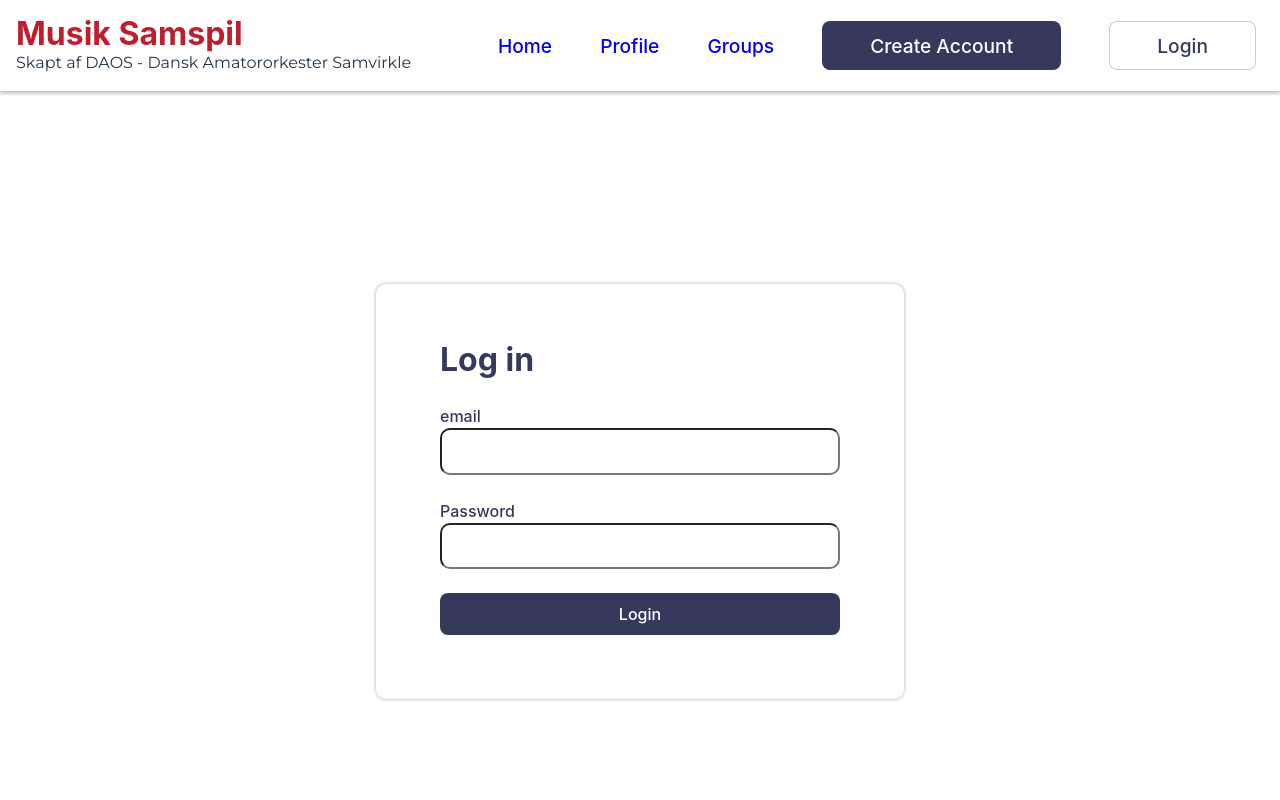
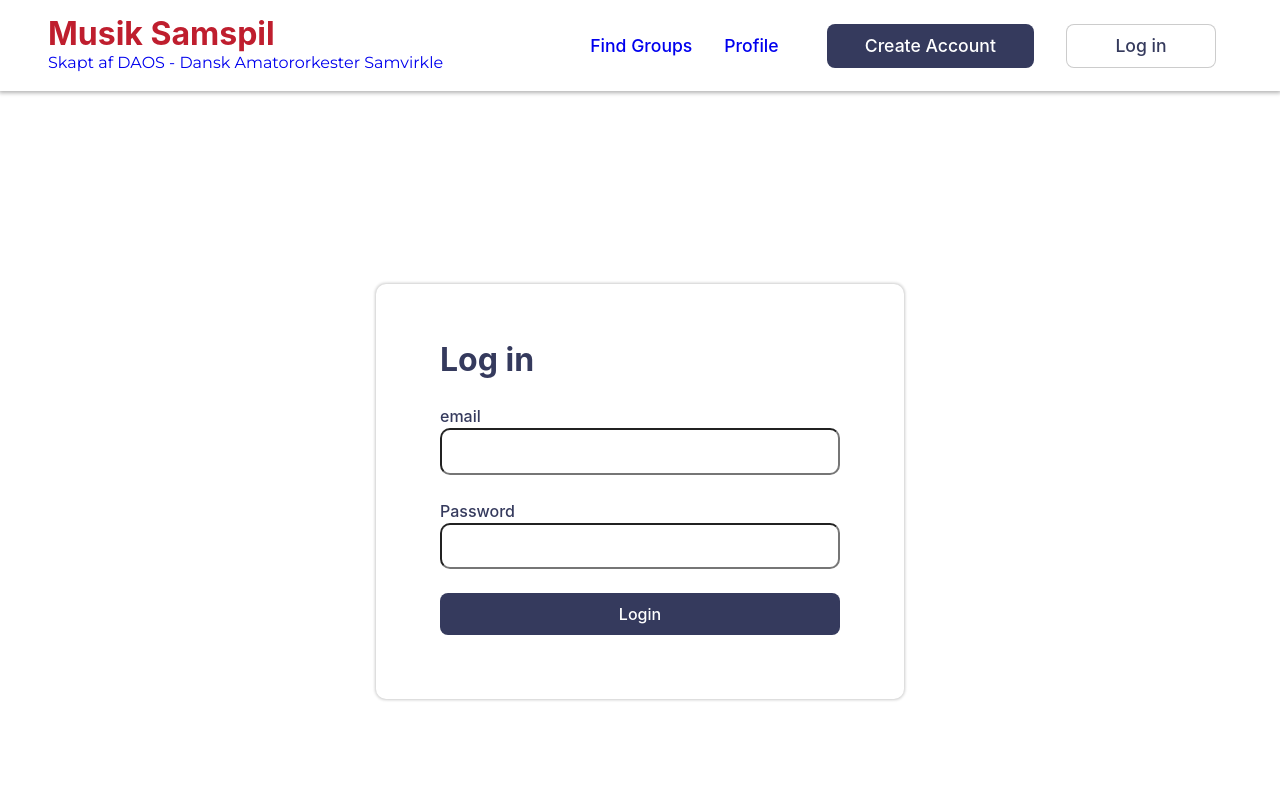
Before and after one commit to Baranuel/ensemble-frontend, a React (Vite) app: page /login in a window 1280 px wide. Shown: the top 800 px of the page. Built offline with nearby package versions, Linux system fonts and the light colour scheme.

Commit message:
some visual updates as well as fixing the bugs

```diff
--- a/src/components/CreateAccButton.jsx
+++ b/src/components/CreateAccButton.jsx
@@ -5,9 +5,9 @@ import styled from "styled-components";
 
 function CreateAccButton(props) {
   return (
-    <ButtonCss bgColor={props.bgColor}>
-      <LinkCss to={`${props.path}`}>{props.name}</LinkCss>
-    </ButtonCss>
+    <LinkCss to={`${props.path}`}>
+      <ButtonCss bgColor={props.bgColor}>{props.name}</ButtonCss>
+    </LinkCss>
   );
 }
 
@@ -16,9 +16,12 @@ export default CreateAccButton;
 const ButtonCss = styled.button`
   background-color: #353a5d;
   margin: 0 0.5rem;
+  font-size: clamp(0.95rem, 2vw, 1.2rem);
+  min-width: 150px;
+  width: 100%;
+  color: white;
 `;
 
 const LinkCss = styled(Link)`
   text-decoration: none;
-  color: white;
 `;
--- a/src/components/Ensemble.jsx
+++ b/src/components/Ensemble.jsx
@@ -5,7 +5,9 @@ import { User } from "@styled-icons/boxicons-solid/User";
 import { LocationDot } from "@styled-icons/fa-solid/LocationDot";
 import { Guitar } from "@styled-icons/fluentui-system-filled/Guitar";
 import { AuthContext } from "../context/AuthContextProvider";
-import useGetAllEnsembles from "../hooks/useGetAllEnsembles";
+import { Check2 } from "@styled-icons/bootstrap/Check2";
+import { Admin } from "@styled-icons/remix-fill/Admin";
+import JazzIcon from "../assets/icons8-jazz.svg";
 
 function Ensemble(props) {
   const { ensemble, user, refetch } = props;
@@ -25,7 +27,6 @@ function Ensemble(props) {
       body: JSON.stringify({ ensembleId: ensemble._id, userId: user._id }),
     });
     const data = await response.json();
-    console.log(data);
     await refetch();
     setLoading(false);
   };
@@ -40,14 +41,41 @@ function Ensemble(props) {
     return ensemble.creator._id === user._id ? true : false;
   };
 
+  const showMemberNames = () => {
+    const numberOfMembers = ensemble.members.length;
+    const shortenedArrayOfMembers = ensemble.members.slice(0, 4);
+
+    switch (true) {
+      case numberOfMembers < 4:
+        return ensemble.members.map((member, index) => {
+          return (
+            <li key={index}>
+              <p> {member.firstName}</p>
+            </li>
+          );
+        });
+
+      case numberOfMembers > 4:
+        return (
+          <li>
+            {shortenedArrayOfMembers.map((member, index) => (
+              <p key={index}> {member.firstName}</p>
+            ))}
+            <SpanCss>...</SpanCss>
+          </li>
+        );
+    }
+  };
+
   return (
     <EnsembleCard>
+      <JazzIconCss src={JazzIcon} />
       <Wrapper>
         <Heading>{ensemble.title} </Heading>
         <Genre>{ensemble.genre}</Genre>
 
         <IconKey>
-          <UserIconCss />
+          <AdminCss />
           <h4>Creator: </h4>
           {isUserCreator() ? <p>You</p> : <p>{ensemble.creator.username}</p>}
         </IconKey>
@@ -62,11 +90,7 @@ function Ensemble(props) {
           <IconKey>
             <UserIconCss />
             <h4>Members:</h4>
-            {ensemble.members.map((member, ix) => (
-              <li style={{ listStyleType: "none" }} key={ix}>
-                <p> {member.firstName} </p>
-              </li>
-            ))}
+            {showMemberNames()}
           </IconKey>
         </ul>
       </Wrapper>
@@ -84,6 +108,13 @@ function Ensemble(props) {
             text="Join Group"
           />
         )}
+        {isUserMember() && (
+          <IsMember>
+            <CheckCss />
+            Member
+          </IsMember>
+        )}
+        {isUserCreator() && <AdminCss color="white" />}
       </BottomBanner>
     </EnsembleCard>
   );
@@ -92,12 +123,22 @@ function Ensemble(props) {
 export default Ensemble;
 
 const ButtonCss = styled(GenericButton)`
-  color: #bf1e2f;
+  background-color: #bf1e2f;
   font-family: Montserrat;
   font-weight: 700;
-  background: white;
+  color: white;
 `;
 
+const SpanCss = styled.span`
+  font-weight: 700;
+`;
+
+const IsMember = styled.h3`
+  color: #56a4e8;
+  font-family: Montserrat;
+  font-size: 0.85rem;
+  font-weight: 700;
+`;
 const BottomBanner = styled.div`
   display: flex;
   width: 100%;
@@ -120,7 +161,18 @@ const Wrapper = styled.div`
   }
 `;
 
+const JazzIconCss = styled.img`
+  position: absolute;
+  opacity: 0.5;
+  right: -15%;
+  bottom: 15%;
+  height: 200px;
+  width: 200px;
+`;
+
 const EnsembleCard = styled.div`
+  overflow: hidden;
+  position: relative;
   display: flex;
   flex-direction: column;
   width: 450px;
@@ -152,7 +204,7 @@ const IconKey = styled.div`
   }
 
   li p {
-    margin-right: 0.25rem;
+    margin-left: 0.25rem;
   }
 `;
 
@@ -164,10 +216,22 @@ const Heading = styled.h1`
   margin-bottom: 0.25rem;
 `;
 
+const AdminCss = styled(Admin)`
+  width: 20px;
+  color: ${(p) => (p.color ? p.color : "#353a5d")};
+`;
+
 const UserIconCss = styled(User)`
   height: 20px;
   width: 20px;
   color: #353a5d;
+`;
+
+const CheckCss = styled(Check2)`
+  height: 20px;
+  width: 20px;
+  margin-right: 0.25rem;
+  color: #56a4e8;
 `;
 const GuitarCss = styled(Guitar)`
   height: 20px;
--- a/src/components/GenericButton.jsx
+++ b/src/components/GenericButton.jsx
@@ -1,18 +1,40 @@
 import React from "react";
+import Spinner from "./Spinner";
 import styled from "styled-components";
 
 function GenericButton(props) {
   const { isLoading, onClick, text, className } = props;
   return (
     <Button className={className} onClick={onClick}>
-      {isLoading ? "...loading" : text}
+      {isLoading ? <SpinnerCss className /> : text}
     </Button>
   );
 }
 
 export default GenericButton;
 
+const SpinnerCss = styled(Spinner)`
+  height: 26px;
+  width: 26px;
+  position: absolute;
+  color: white;
+
+  div {
+    top: -80%;
+    left: -75%;
+    transform: translateX(100%) translateY(80%);
+
+    height: 100%;
+    width: 100%;
+    border: 2px solid black;
+    border-color: white transparent transparent transparent;
+  }
+`;
+
 const Button = styled.button`
+  position: relative;
+  min-width: 125px;
+  min-height: 40px;
   &:focus {
     border: none;
     outline: none;
--- a/src/components/LoginButton.jsx
+++ b/src/components/LoginButton.jsx
@@ -5,9 +5,9 @@ import styled from "styled-components";
 
 function LoginButton(props) {
   return (
-    <ButtonCss bgColor={props.bgColor}>
-      <LinkCss to={`${props.path}`}>{props.name}</LinkCss>
-    </ButtonCss>
+    <LinkCss to={`${props.path}`}>
+      <ButtonCss bgColor={props.bgColor}>{props.name}</ButtonCss>
+    </LinkCss>
   );
 }
 
@@ -15,11 +15,12 @@ export default LoginButton;
 
 const ButtonCss = styled.button`
   background-color: white;
-  margin: 0 0.5rem;
+  align-self: center;
+  min-width: 150px;
   border: 1px solid rgba(0, 0, 0, 0.2);
+  color: #353a5d;
 `;
 
 const LinkCss = styled(Link)`
   text-decoration: none;
-  color: #353a5d;
 `;
--- a/src/components/Navigation.jsx
+++ b/src/components/Navigation.jsx
@@ -1,23 +1,27 @@
-import React from "react";
+import React, { useContext } from "react";
 import styled from "styled-components";
 import LinkItem from "./LinkItem";
 import CreateAccButton from "./CreateAccButton";
 import LoginButton from "./LoginButton";
+import { Link } from "react-router-dom";
+import { AuthContext } from "../context/AuthContextProvider";
+function Navigation() {
+  const { access_token } = useContext(AuthContext);
 
-function Navigation() {
   return (
     <StyledNavigation>
-      <Title>
-        <TitleHeading>Musik Samspil</TitleHeading>
+      <Title to="/">
+        <TitleHeading> Musik Samspil</TitleHeading>
         <TitleText>Skapt af DAOS - Dansk Amatororkester Samvirkle</TitleText>
       </Title>
 
       <Wrapper>
-        <LinkItem path="/" name="Home" />
+        <LinkItem path="/groups" name="Find Groups" />
         <LinkItem path="/profile" name="Profile" />
-        <LinkItem path="/groups" name="Groups" />
-        <CreateAccButton path="/register" name="Create Account" />
-        <LoginButton path="/login" name="Login" />
+        {!access_token && (
+          <CreateAccButton path="/register" name="Create Account" />
+        )}
+        <LoginButton path="/login" name={access_token ? "Log out" : "Log in"} />
         {/* <Link to="/profile">Profile</Link>
         <Link to="/groups">Log ind</Link> */}
       </Wrapper>
@@ -32,12 +36,13 @@ const StyledNavigation = styled.nav`
   display: flex;
   align-items: center;
   justify-content: space-between;
-
+  padding: 0 2rem;
   box-shadow: 0px 1px 4px 1px rgba(0, 0, 0, 0.3);
   background-color: white;
 `;
 
-const Title = styled.div`
+const Title = styled(Link)`
+  text-decoration: none;
   padding: 1rem;
 `;
 
@@ -55,11 +60,11 @@ const TitleText = styled.p`
 
 const Wrapper = styled.div`
   display: flex;
-  justify-content: space-between;
+  justify-content: space-evenly;
   align-items: center;
 
   * {
-    margin: 0 1.5rem;
-    font-size: 1.2rem;
+    margin: 0 1rem;
+    font-size: 1.1rem;
   }
 `;
--- a/src/components/Spinner.jsx
+++ b/src/components/Spinner.jsx
@@ -2,6 +2,7 @@ import React from "react";
 import styles from "../App.css";
 
 function Spinner(props) {
+  console.log(props);
   return (
     <div className={`lds-ring ${props.className}`}>
       <div></div>
--- a/src/hooks/useGetUser.jsx
+++ b/src/hooks/useGetUser.jsx
@@ -7,9 +7,10 @@ function useGetUser() {
   const userContext = useContext(AuthContext);
   const { access_token } = userContext;
 
-  const [user, setUser] = useState([]);
+  const [user, setUser] = useState();
 
   useEffect(() => {
+    try {
       fetch("http://localhost:3000/user/profile", {
         headers: {
           Authorization: `Bearer ${access_token}`,
@@ -21,10 +22,14 @@ function useGetUser() {
           return data.json();
         })
         .then((data) => {
+          console.log(data);
           setUser(data.user);
         });
+    } catch (err) {
+      console.log(err);
+    }
   }, []);
-  return { user };
+  return { user, access_token };
 }
 
 export default useGetUser;
--- a/src/pages/Profile.jsx
+++ b/src/pages/Profile.jsx
@@ -11,7 +11,7 @@ import CreateEnsembleForm from "../components/CreateEnsembleForm";
 
 function Profile() {
   const { user } = useGetUser();
-  console.log(user);
+
   const { createdEnsembles, setCreatedEnsembles } = useGetCreatedEnsembles();
   const [errors, setErrors] = useState(undefined);
   const [visible, setVisible] = useState();
```
Also changed, not shown: src/assets/icons8-jazz.svg (added). Lines whose indentation alone changed are shown as unchanged.
